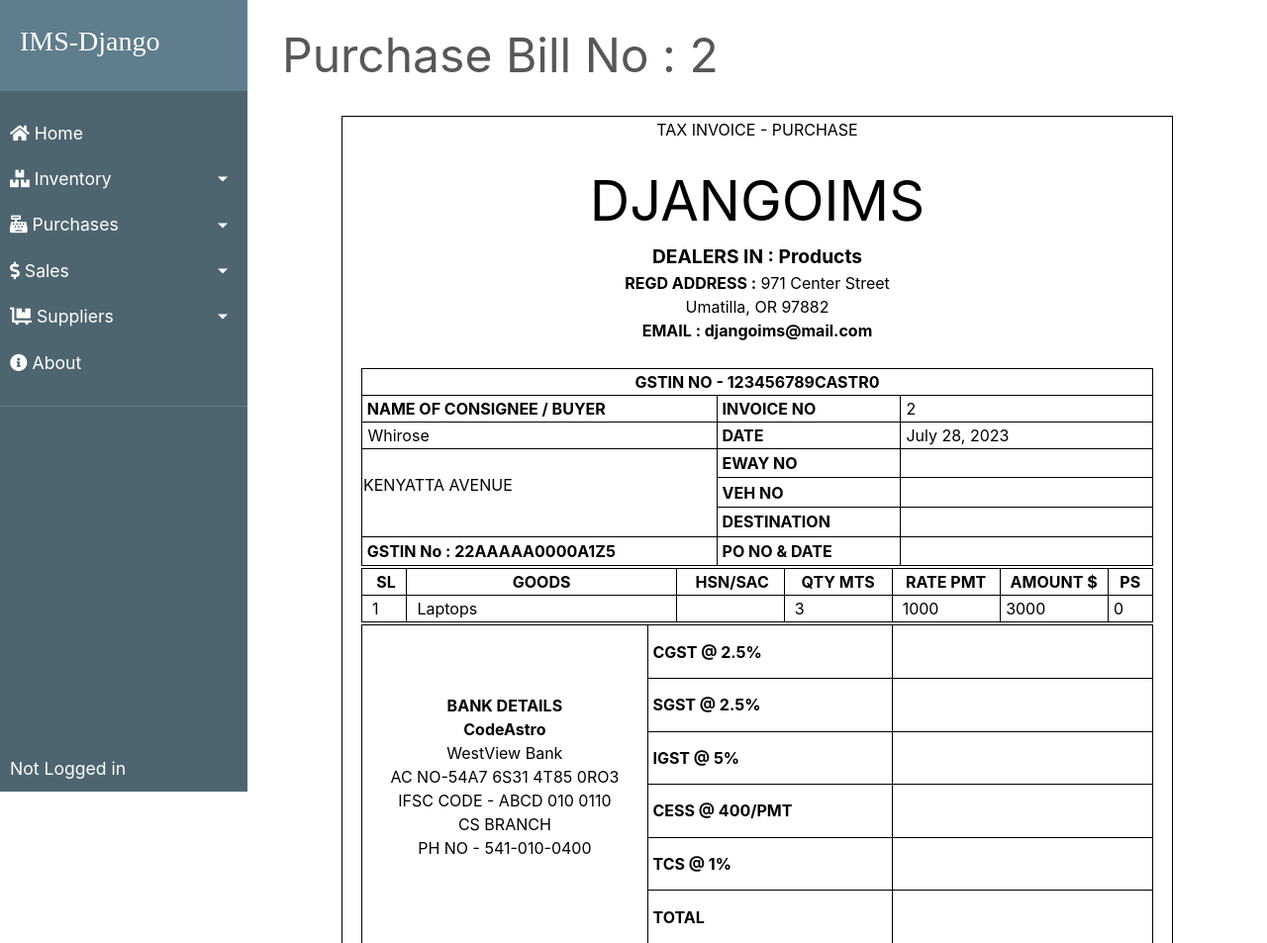
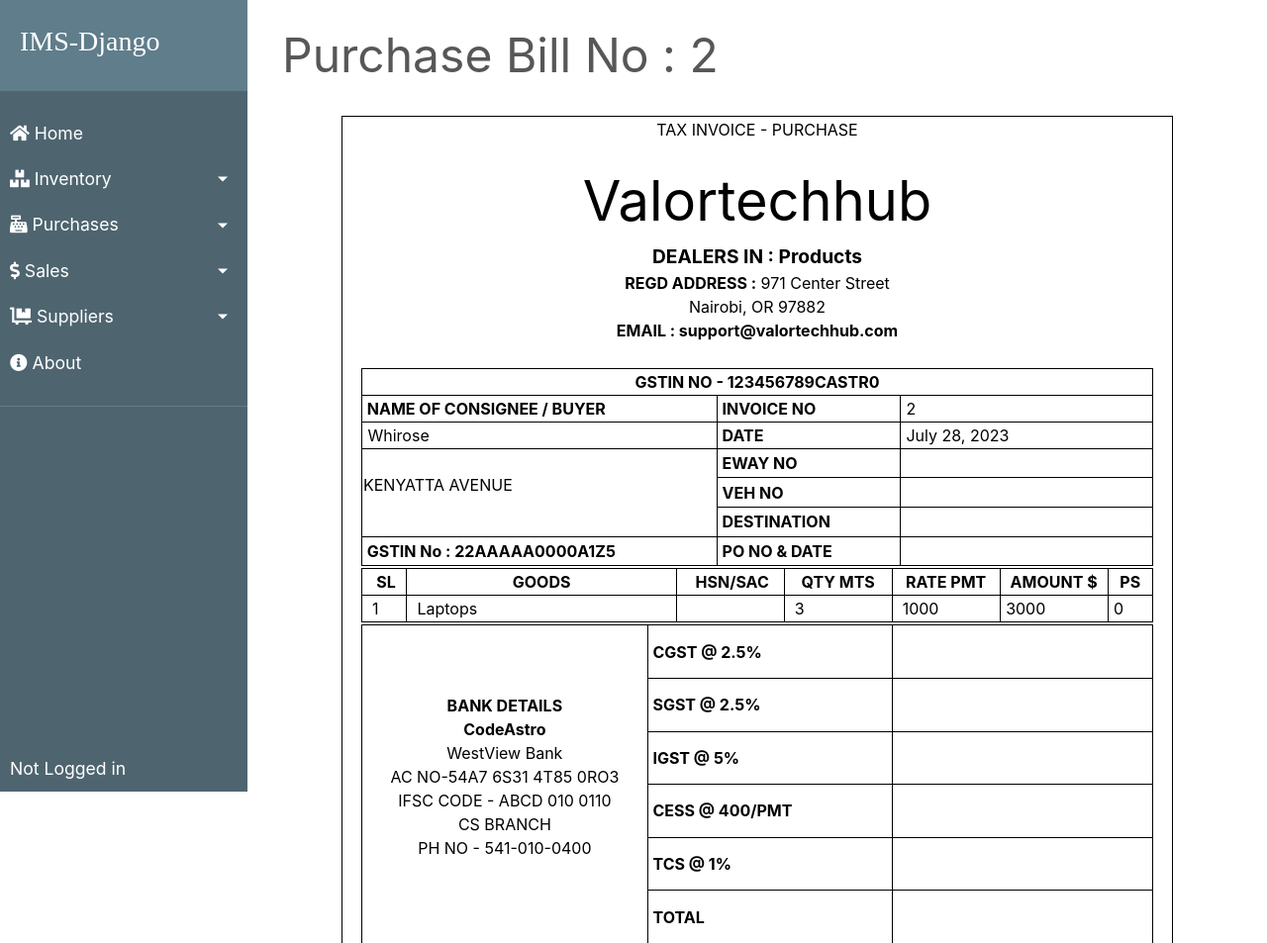
Before and after one commit to Valentino-Junior/Inventory-management-system, a Django app: page /transactions/purchases/2 in a window 1280 px wide. Shown: the top 953 px of the page at 99% size. Run offline with Django 3.2, Linux system fonts and the light colour scheme; data comes from the database, SQL or seed files in the repository; both versions use the stored data as it was after the commit; some libraries are stand-ins or nearby versions; some web fonts are replaced.

Commit message:
Initial commit

```diff
--- a/transactions/templates/bill/purchase_bill.html
+++ b/transactions/templates/bill/purchase_bill.html
@@ -29,10 +29,10 @@
 
                         <tr style="text-align: center;">
                             <td >
-                                <span style="font-size: 350%;">DJANGOIMS</span> <br>
+                                <span style="font-size: 350%;">Valortechhub</span> <br>
                                 <span style="font-size: 120%; font-weight: bold;">DEALERS IN : Products</span> <br>
-                                <span style="font-weight: bold;">REGD ADDRESS :</span> 971 Center Street<br>Umatilla, OR 97882<br>
-                                <span style="font-weight: bold;">EMAIL : djangoims@mail.com</span> <br><br>
+                                <span style="font-weight: bold;">REGD ADDRESS :</span> 971 Center Street<br>Nairobi, OR 97882<br>
+                                <span style="font-weight: bold;">EMAIL : support@valortechhub.com</span> <br><br>
                             </td><!-- Log on to codeastro.com for more projects -->
                         </tr>
 
```
Also changed, not shown: db.sqlite3.
